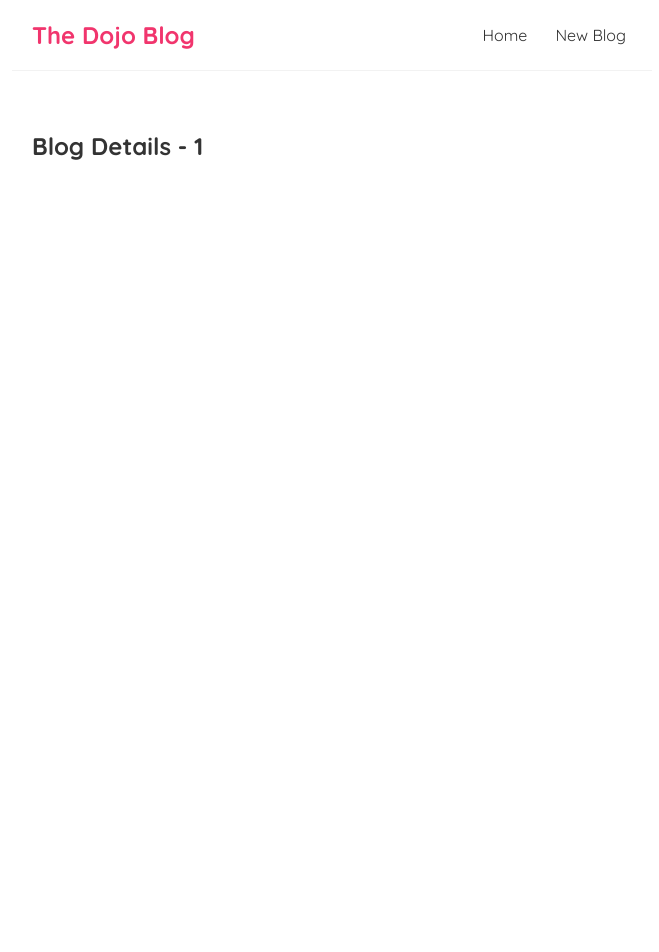
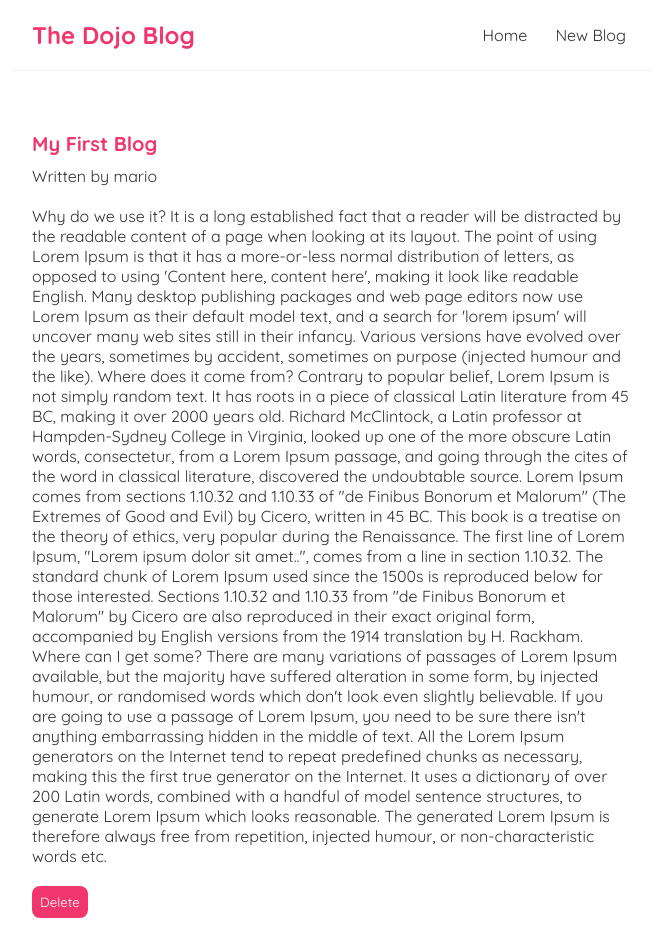
Before and after one commit to Diti2604/Small-React-App, a React (Create React App) app: page /blogs/1 in a window 1280 px wide. Shown: the top 952 px of the page, without its empty margins (308-967 px from the left). Before the commit the page ends 800 px from the top, so only its background shows below. Built offline with nearby package versions, Linux system fonts and the light colour scheme; data requests are answered from the project's data file.

Commit message:
COMPLETE

```diff
--- a/src/App.js
+++ b/src/App.js
@@ -3,6 +3,7 @@ import Home from "./Home";
 import { BrowserRouter as Router, Route, Switch } from "react-router-dom";
 import Create from "./Create";
 import BlogDetails from "./BlogDetails";
+import NotFound from "./NotFound";
 
 function App() {
   return (
@@ -14,11 +15,14 @@ function App() {
             <Route exact path="/">
               <Home />
             </Route>
-          <Route  path="/create">
+            <Route path="/create">
               <Create />
             </Route>
-          <Route  path="/blogs/:id">
+            <Route path="/blogs/:id">
               <BlogDetails />
+            </Route>
+            <Route path="*">
+              <NotFound />
             </Route>
           </Switch>
         </div>
--- a/src/BlogDetails.js
+++ b/src/BlogDetails.js
@@ -1,12 +1,36 @@
 import React from "react";
 import { useParams } from "react-router-dom";
+import useFetch from "./useFetch";
+import { useHistory } from "react-router-dom";
 
 function BlogDetails() {
   const { id } = useParams();
+  const {
+    data: blog,
+    isPending,
+    error,
+  } = useFetch("http://localhost:8000/blogs/" + id);
+  const history = useHistory();
 
+  const handleClick = ()=>{
+    fetch('http://localhost:8000/blogs/' + blog.id, {
+      method: 'DELETE'
+    }).then(()=>{
+      history.push('/')
+    })
+  }
   return (
     <div className="blog-details">
-      <h2>Blog Details - {id}</h2>
+      {isPending && <div>Loading...</div>}
+      {error && <div>{error}</div>}
+      {blog && (
+        <article>
+            <h2>{blog.title}</h2>
+            <p>Written by {blog.author}</p>
+            <div>{blog.body}</div>
+            <button onClick={() => handleClick()}>Delete</button>
+        </article>
+      )}
     </div>
   );
 }
--- a/src/Create.js
+++ b/src/Create.js
@@ -1,11 +1,57 @@
-import React from 'react'
+import React, { useState } from "react";
+import { useHistory } from "react-router-dom";
 
 function Create() {
+  const [title, setTitle] = useState("");
+  const [body, setBody] = useState("");
+  const [author, setAuthor] = useState("mario");
+  const [isPending, setIsPending] = useState(false);
+  const history = useHistory();
+
+  const handleSubmit = (e) => {
+    e.preventDefault();
+    const blog = { title, body, author };
+    setIsPending(true);
+    fetch("http://localhost:8000/blogs", {
+      method: "POST",
+      headers: { "Content-Type": "application/json" },
+      body: JSON.stringify(blog),
+    }).then(() => {
+      console.log("new blog added");
+      setIsPending(false);
+      history.push("/");
+    });
+  };
   return (
-    <div className='create'>
+    <div className="create">
       <h2>Add a New Blog</h2>
+      <form onSubmit={handleSubmit}>
+        <label htmlFor="">Blog Title:</label>
+        <input
+          type="text"
+          required
+          value={title}
+          onChange={(e) => setTitle(e.target.value)}
+        />
+        <label htmlFor="">Blog Body</label>
+        <textarea
+          required
+          value={body}
+          onChange={(e) => setBody(e.target.value)}
+        ></textarea>
+        <label htmlFor="">Blog Author:</label>
+        <select value={author} onChange={(e) => setAuthor(e.target.value)}>
+          <option value="mario">mario</option>
+          <option value="yoshi">yoshi</option>
+        </select>
+        {!isPending && <button>Add Blog</button>}
+        {isPending && <button disabled>Adding blog ...</button>}
+        <p> {title} </p>
+        <p>{body} </p>
+        <p>{author} </p>
+      </form>
     </div>
-  )
+  );
 }
 
-export default Create
+export default Create;
--- /dev/null
+++ b/src/NotFound.js
@@ -0,0 +1,14 @@
+import React from 'react'
+import { Link } from 'react-router-dom'
+
+function NotFound() {
+  return (
+    <div className='not-found'>
+      <h2>Sorry</h2>
+      <p>That page cannot be found</p>
+      <Link to='/'>Back to the homepage...</Link>
+    </div>
+  )
+}
+
+export default NotFound
--- a/src/index.css
+++ b/src/index.css
@@ -1,4 +1,4 @@
-@import url("https://fonts.googleapis.com/css2?family=Quicksand:wght@300;400;500;600;700&display=swap");
+@import url('https://fonts.googleapis.com/css2?family=Quicksand:wght@300;400;500;600;700&display=swap');
 
 /* base styles */
 * {
@@ -34,22 +34,70 @@
   padding: 20px;
 }
 
-/* Blog Preview */
-
+/* blog previews / list */
 .blog-preview {
   padding: 10px 16px;
   margin: 20px 0;
   border-bottom: 1px solid #fafafa;
 }
 .blog-preview:hover {
-  box-shadow: 1px 3px 5px rgba(0, 0, 0, 0.1);
+  box-shadow: 1px 3px 5px rgba(0,0,0,0.1);
 }
 .blog-preview h2 {
   font-size: 20px;
   color: #f1356d;
   margin-bottom: 8px;
 }
-
-.blog-preview a {
+.blog-preview a{
   text-decoration: none;
 }
+
+/* blog details page */
+.blog-details h2 {
+  font-size: 20px;
+  color: #f1356d;
+  margin-bottom: 10px;
+}
+.blog-details div {
+  margin: 20px 0;
+}
+.blog-details button {
+  background: #f1356d;
+  color: #fff;
+  border: 0;
+  padding: 8px;
+  border-radius: 8px;
+  cursor: pointer;
+}
+
+/* create new blog form */
+.create {
+  max-width: 400px;
+  margin: 0 auto;
+  text-align: center;
+}
+.create label {
+  text-align: left;
+  display: block;
+}
+.create h2 {
+  font-size: 20px;
+  color: #f1356d;
+  margin-bottom: 30px;
+}
+.create input, .create textarea, .create select {
+  width: 100%;
+  padding: 6px 10px;
+  margin: 10px 0;
+  border: 1px solid #ddd;
+  box-sizing: border-box;
+  display: block;
+}
+.create button {
+  background: #f1356d;
+  color: #fff;
+  border: 0;
+  padding: 8px;
+  border-radius: 8px;
+  cursor: pointer;
+}
```
Also changed, not shown: data/db.json (+8 -2 lines). Lines whose indentation alone changed are shown as unchanged.
